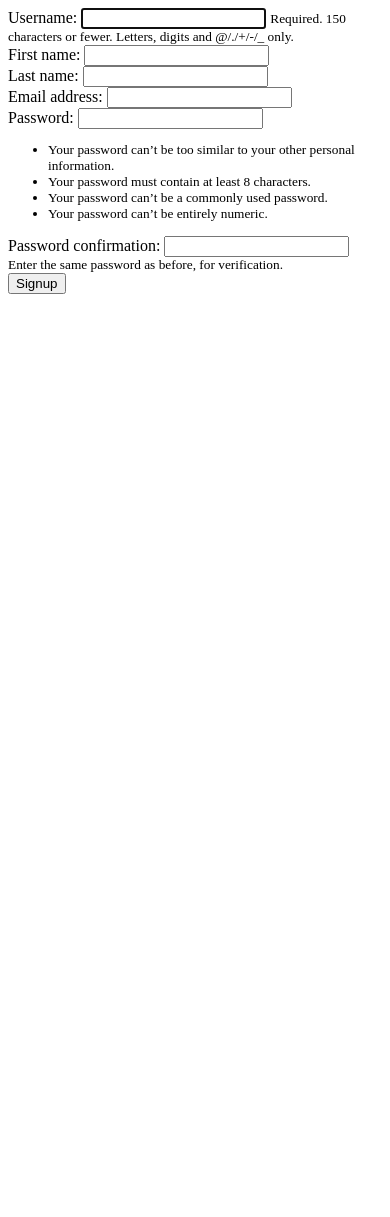
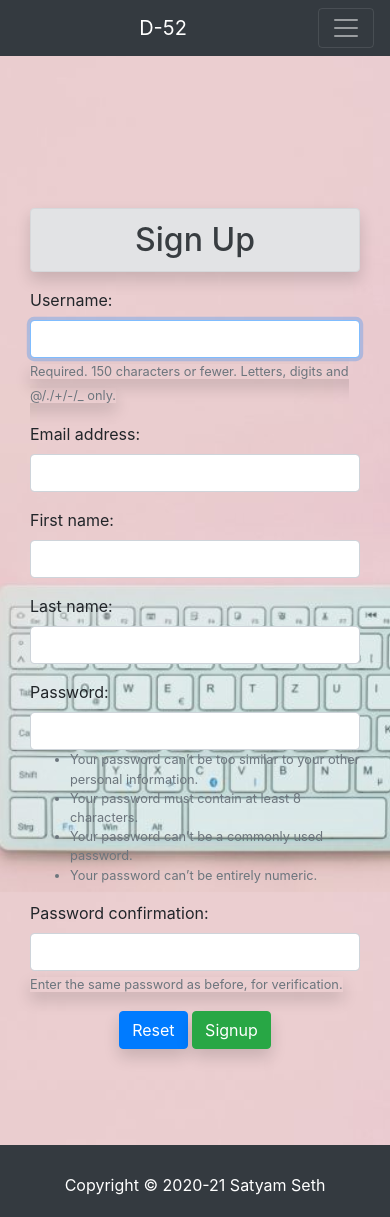
Before and after one commit to satyam-seth/D-52, a Django app: page /accounts/signup/ in a window 390 px wide. Before the commit the page ends 294 px from the top, so only its background shows below. Run offline with Django 4.2, Linux system fonts and the light colour scheme; some libraries are stand-ins or nearby versions.

Commit message:
fix signup form

```diff
--- a/the_split/accounts/forms.py
+++ b/the_split/accounts/forms.py
@@ -1,10 +1,9 @@
+from typing import Any
+
 from django import forms
-from django.contrib.auth.forms import (
-    AuthenticationForm,
-    UsernameField,
-    UserCreationForm,
-)
 from django.contrib.auth import get_user_model
+from django.contrib.auth.forms import (AuthenticationForm, UserCreationForm,
+                                       UsernameField)
 from django.utils.translation import gettext_lazy as _
 
 User = get_user_model()
@@ -24,13 +23,27 @@ class LoginForm(AuthenticationForm):
 
 
 class SignUpForm(UserCreationForm):
+    def __init__(self, *args: Any, **kwargs: Any) -> None:
+        super().__init__(*args, **kwargs)
+        self.fields["password1"].widget.attrs["class"] = "form-control"
+        self.fields["password2"].widget.attrs["class"] = "form-control"
+
     class Meta:
         model = User
         fields = [
             "username",
+            "email",
             "first_name",
             "last_name",
-            "email",
             "password1",
             "password2",
         ]
+
+        widgets = {
+            "username": forms.TextInput(attrs={"class": "form-control"}),
+            "first_name": forms.TextInput(attrs={"class": "form-control"}),
+            "last_name": forms.TextInput(attrs={"class": "form-control"}),
+            "email": forms.EmailInput(attrs={"class": "form-control"}),
+            "password1": forms.PasswordInput(attrs={"class": "form-control"}),
+            "password2": forms.PasswordInput(attrs={"class": "form-control"}),
+        }
--- a/the_split/accounts/templates/accounts/signup.html
+++ b/the_split/accounts/templates/accounts/signup.html
@@ -1,4 +1,14 @@
-<form method="post" novalidate>
+{% extends 'core/base.html' %}
+{% load static %}
+{% block title %}D-52 SignUp{% endblock title %}
+{% block content %}
+
+<div class="container-fluid login pt-5 mt-5">
+    <div class="container pt-5 mt-5">
+        <div class="row">
+            <div class="col-sm-12">
+                <h2 class="text-center alert alert-secondary my-3 shadow">Sign Up</h2>
+                <form method="post">
                     {% csrf_token %}
                     {% if form.non_field_errors %}
                         {% for error in form.non_field_errors %}
@@ -9,10 +19,17 @@
                     <div class="form-group">
                         {{field.label_tag}} {{field}} <small class="shadow text-danger">{{field.errors|striptags}}</small>
                             {% if field.help_text %}
-        {% endif %}<small class="shadow text-secondary">{{ field.help_text|safe }}</small>
+                        {% endif %}
+                        <small class="shadow text-secondary">{{ field.help_text|safe }}</small>
                     </div>
                     {% endfor %}
                     <div class="mb-5 pb-5 text-center">
-        <input type="submit" value="Signup" class="btn btn-primary shadow">
+                        <input type="reset" value="Reset" class="btn btn-primary shadow">
+                        <input type="submit" value="Signup" class="btn btn-success shadow">
                     </div>
                 </form>
+            </div>
+        </div>
+    </div>
+</div>
+{% endblock content %}
--- a/the_split/accounts/views.py
+++ b/the_split/accounts/views.py
@@ -37,6 +37,10 @@ class UserSignUpView(CreateView):
     form_class = SignUpForm
     success_url = reverse_lazy("accounts:login")
     template_name = "accounts/signup.html"
+    extra_context = {
+        "signup_active": "active",
+        "signup_disabled": "disabled",
+    }
 
 
 # TODO: Create custom template or redirect password done view to home
--- a/the_split/core/templates/core/navbar.html
+++ b/the_split/core/templates/core/navbar.html
@@ -49,6 +49,9 @@
                 <li class="nav-item {{login_active}}">
                     <a class="nav-link {{login_disabled}}" href="{% url 'accounts:login' %}">Login</a>
                 </li>
+                <li class="nav-item {{signup_active}}">
+                    <a class="nav-link {{signup_disabled}}" href="{% url 'accounts:signup' %}">Sign Up</a>
+                </li>
                 {% endif %}
             </ul>
             <form method="get" action="{% url 'records:search' %}" class="form-inline my-2 my-lg-0">
```
Also changed, not shown: the_split/db.sqlite3. Lines whose indentation alone changed are shown as unchanged.
